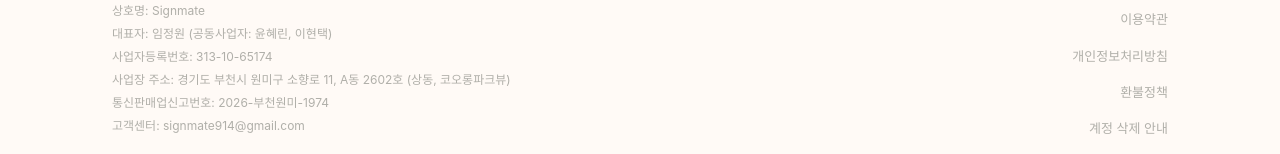
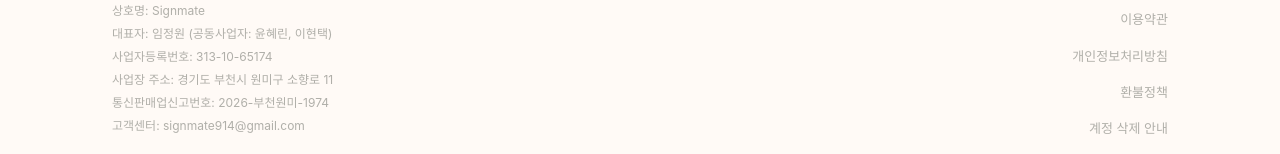
Before and after one commit to sign-mate/WEBSITE, a React (Vite) app: page / in a window 1280 px wide. Shown: the part 2931-3085 px from the top of the page. Built offline with nearby package versions, Linux system fonts and the light colour scheme; no server answers; a web font is replaced by a local one.

Commit message:
Change footer

```diff
--- a/src/components/Footer.tsx
+++ b/src/components/Footer.tsx
@@ -14,7 +14,7 @@
             <p>상호명: Signmate</p>
             <p>대표자: 임정원 (공동사업자: 윤혜린, 이현택)</p>
             <p>사업자등록번호: 313-10-65174</p>
-            <p>사업장 주소: 경기도 부천시 원미구 소향로 11, A동 2602호 (상동, 코오롱파크뷰)</p>
+            <p>사업장 주소: 경기도 부천시 원미구 소향로 11</p>
             <p>통신판매업신고번호: 2026-부천원미-1974</p>
             <p>고객센터: signmate914@gmail.com</p>
           </div>
```
